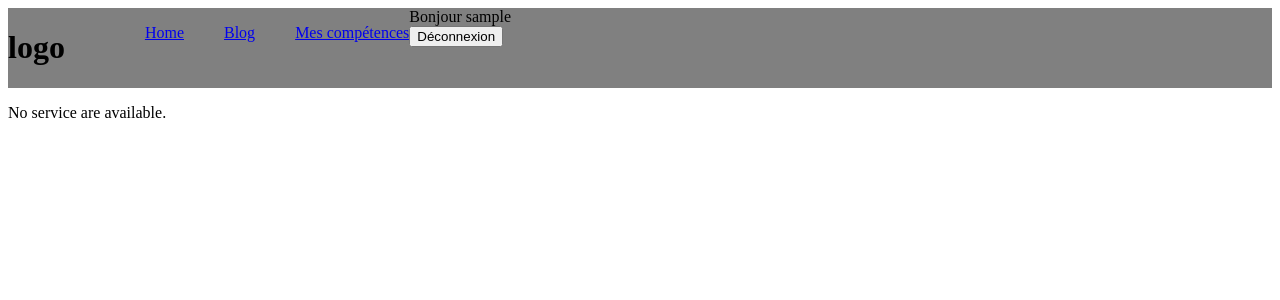
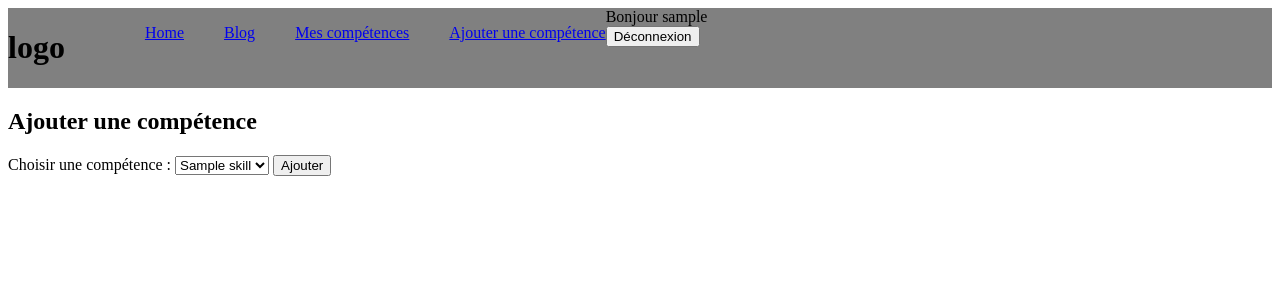
Before and after one commit to tokysigogneau/django-eval, a Django app: page /ezservice/add-skill/ in a window 1280 px wide. Shown: the top 300 px of the page. Run offline with Django 5.2, Linux system fonts and the light colour scheme; a user stored in the database is signed in; tables that the repository leaves empty hold one stand-in row (values such as "Sample post").

Commit message:
Added add_skill.html file to allow the user to add a selected skill to his skill list Added the link to add_skill.html in the my_skills.html page and in the base.html header

```diff
--- a/django-eval/ezservice/templates/base.html
+++ b/django-eval/ezservice/templates/base.html
@@ -12,6 +12,7 @@
             <ul><a href="/">Home</a></ul>
             <ul><a href="/blog/">Blog</a></ul>
             <ul><a href="{% url 'ezservice:my_skills' %}">Mes compétences</a></ul>
+            <ul><a href="{% url 'ezservice:add_skill' %}">Ajouter une compétence</a></ul>
 
         </ul>
         <div class="d-flex">
--- /dev/null
+++ b/django-eval/ezservice/templates/ezservice/add_skill.html
@@ -0,0 +1,23 @@
+{% extends "base.html" %}
+{% load static %}
+{% block header %}
+
+{% endblock %}
+
+{% block content %}
+
+<h2>Ajouter une compétence</h2>
+
+<form method="POST">
+    {% csrf_token %}
+
+    <label for="skill">Choisir une compétence :</label>
+    <select name="skill" id="skill">
+        {% for skill in skills %}
+            <option value="{{ skill.id }}">{{ skill.skill_name }}</option>
+        {% endfor %}
+    </select>
+
+    <button type="submit">Ajouter</button>
+</form>
+{% endblock %}
--- a/django-eval/ezservice/templates/ezservice/my_skills.html
+++ b/django-eval/ezservice/templates/ezservice/my_skills.html
@@ -15,4 +15,6 @@
     {% endfor %}
 </ul>
 
+<a href="{% url 'ezservice:add_skill' %}">Ajouter une compétence</a>
+
 {% endblock %}
--- a/django-eval/ezservice/urls.py
+++ b/django-eval/ezservice/urls.py
@@ -10,5 +10,6 @@ urlpatterns = [
     path("login/", views.log_in, name="login"),
     path("logout/", views.logout_view, name="logout"),
     path("my_skills/", views.my_skills, name="my_skills"),
+    path("add-skill/", views.add_skill, name="add_skill"),
     path("<str:skill_name>/", views.service_owner, name="service_owner"),
 ]
--- a/django-eval/ezservice/views.py
+++ b/django-eval/ezservice/views.py
@@ -43,6 +43,25 @@ def my_skills(request):
                   {"my_skills_list": my_skills_list}
                   )
 
+#This function allow the user to set a list of skills he owns
+#Not to create a skill
+@login_required
+def add_skill(request):
+    if request.method == "POST":
+        skill_id = request.POST.get("skill")
+        skill = Skill.objects.get(id=skill_id)
+
+        # check if skill already exist in the list : only add if it's not there yet
+        UserSkill.objects.get_or_create(
+            user=request.user,
+            skill=skill
+        )
+
+        return redirect("ezservice:my_skills")
+
+    skills = Skill.objects.all()
+    return render(request, "ezservice/add_skill.html", {"skills": skills})
+
 def log_in(request):
     if request.method == "POST":
         username = request.POST.get("username")
```
